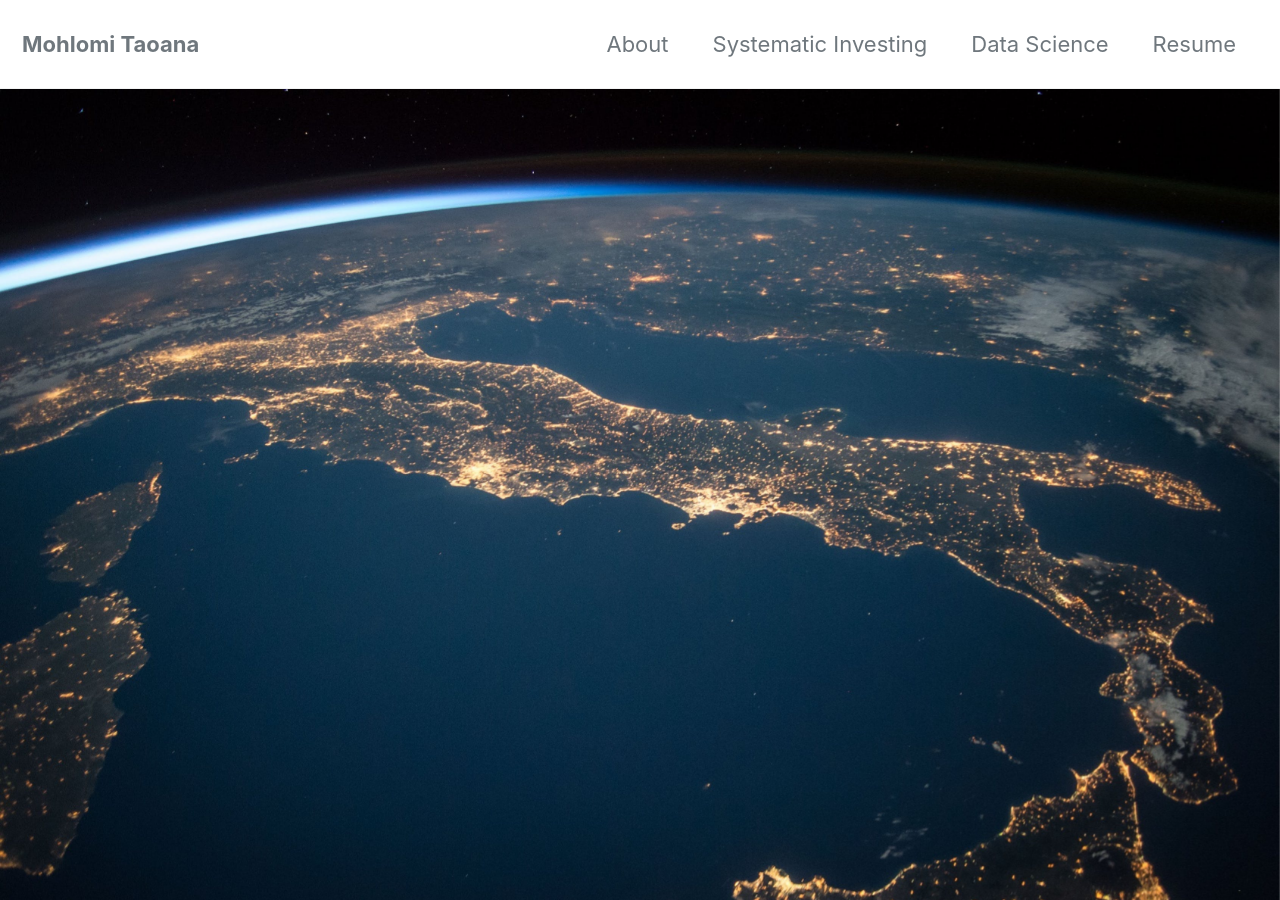
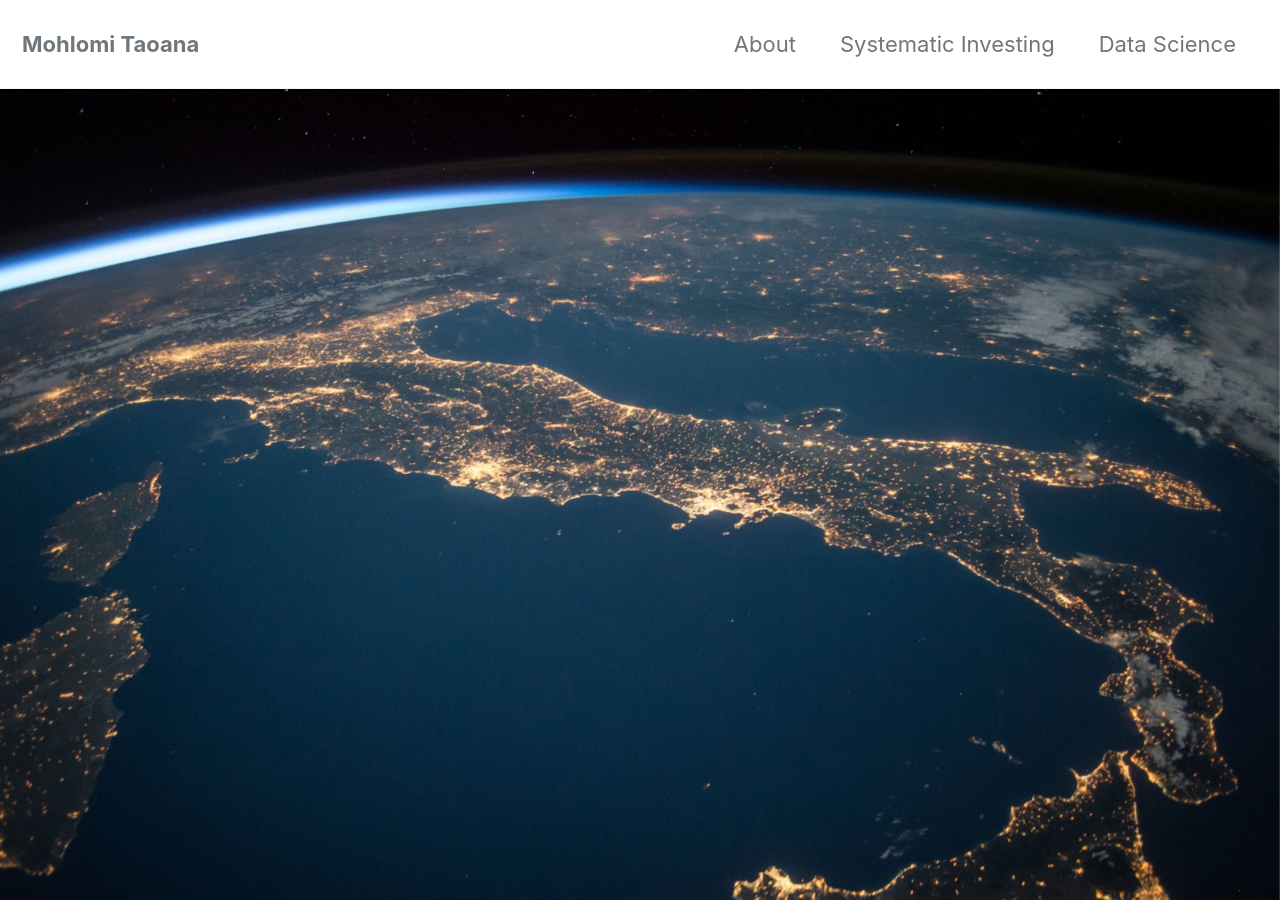
Before and after one commit to mohlomitaoana/mohlomitaoana.github.io, a Jekyll site: the page built from index.html, in a window 1280 px wide and 900 px high. Built offline with Jekyll 4.4.1, drawn with Linux system fonts in a browser that asks for light colours; cached includes are drawn as plain includes; nearby versions of some CDN libraries; the list of posts is cut into pages by our own code.

Commit message:
new change

```diff
--- a/_data/navigation.yml
+++ b/_data/navigation.yml
@@ -7,8 +7,6 @@ main:
     url:  /Systematic-Investing/
   - title: "Data Science"
     url: /Data-Science/
-  - title: "Resume"
-    url: /resume/
   # - title: "About"
   #   url: https://mmistakes.github.io/minimal-mistakes/about/
   # - title: "Sample Posts"
```
